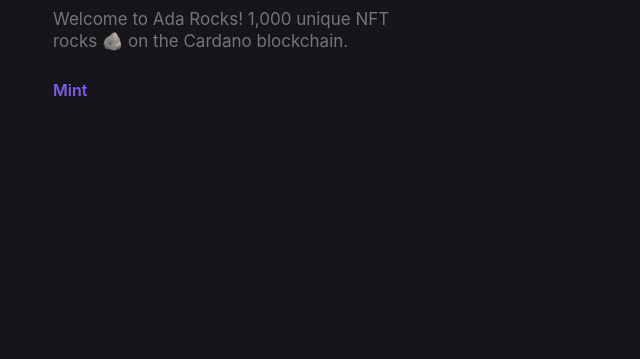
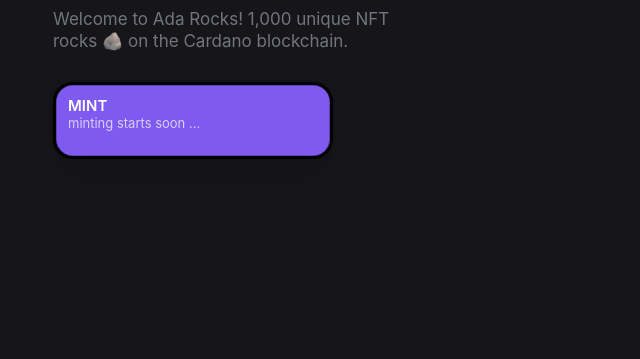
Before and after one commit to e-emd/ADA_Rocks, a Gatsby site: page / in a window 1280 px wide. Shown: the part 447-806 px from the top of the page, without its empty margins (0-640 px from the left). Built offline with nearby package versions, Linux system fonts and the light colour scheme; Gatsby itself is replaced by a stand-in of ours.

Commit message:
mint button

```diff
--- /dev/null
+++ b/src/components/Buttons/MintButton.js
@@ -0,0 +1,38 @@
+import React from "react"
+import { Link } from "gatsby"
+import styled from "styled-components"
+import { Caption2, SmallText } from "../styles/TextStyles"
+import { themes } from "../styles/ColorStyles"
+
+export default function MIntButton(props) {
+  const { title, subtitle } = props
+
+  return (
+    <Link to="/page-2">
+      <Wrapper>
+        <Title>{title || "dd:hh:mm:ss"}</Title>
+        <Subtitle>{subtitle || "minting starts soon ..."}</Subtitle>
+      </Wrapper>
+    </Link>
+  )
+}
+
+const Wrapper = styled.div`
+  max-width: 280px;
+  height: 77px;
+  padding: 12px;
+  background: ${themes.dark.highlight};
+  box-shadow: 0px 1px 3px rgba(0, 0, 0, 0.1), 0px 20px 40px rgba(1, 1, 1, 0.1),
+    inset 0px 0px 0px 0.5px rgba(1, 1, 1, 0.5);
+  border-radius: 20px;
+  border: 3px solid ${themes.dark.stroke};
+`
+
+const Title = styled(Caption2)`
+  color: ${themes.dark.text1};
+`
+
+const Subtitle = styled(SmallText)`
+  color: ${themes.dark.text1};
+  opacity: 0.7;
+`
--- a/src/components/sections/HeroSection.js
+++ b/src/components/sections/HeroSection.js
@@ -1,8 +1,9 @@
 import React from "react"
-import { Link } from "gatsby"
+//import { Link } from "gatsby"
 import styled from "styled-components"
 import { H1, MediumText } from "../styles/TextStyles"
 import { themes } from "../styles/ColorStyles"
+import MintButton from "../Buttons/MintButton"
 
 const HeroSection = () => {
   return (
@@ -10,7 +11,6 @@
       <Wrapper>
         <ContentWrapper>
           <TextWrapper>
-            {/* TEXT */}
             <img
               src="/images/logos/adaRockLogo1.png"
               alt="logo"
@@ -18,6 +18,7 @@
                 borderRadius: "49%",
                 height: 75,
                 width: 75,
+                border: "3px solid #101010",
               }}
             />
             <Title>
@@ -30,9 +31,8 @@
               </span>{" "}
               on the Cardano blockchain.
             </Description>
-            <Link to="/mint">Mint</Link>
+            <MintButton title="Mint" />
           </TextWrapper>
-          {/* IMAGE */}
         </ContentWrapper>
       </Wrapper>
     </>
```
